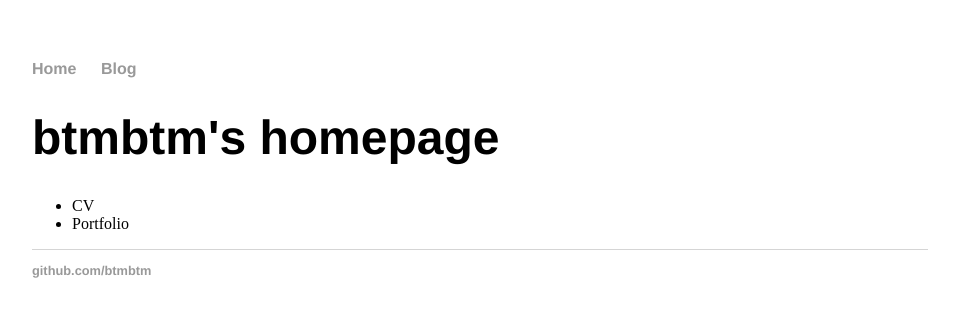
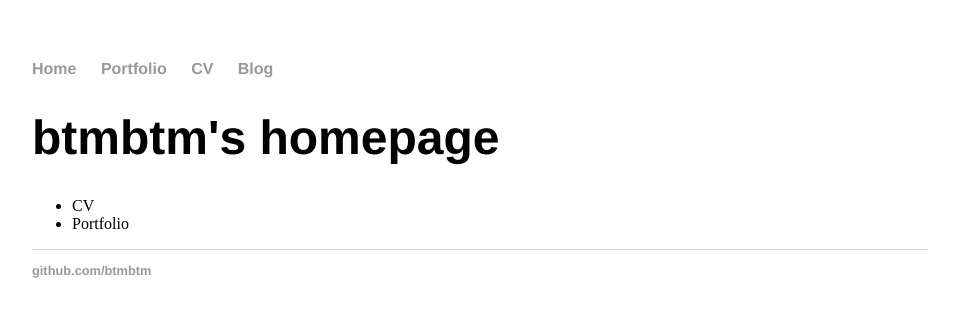
Before and after one commit to btmbtm/btmbtm.github.io, a Jekyll site: the page built from index.html, in a window 1280 px wide. Shown: the top 317 px of the page, without its empty margins (160-1119 px from the left). Built offline with Jekyll 4.4.1, drawn with Linux system fonts in a browser that asks for light colours; Markdown is read by kramdown in place of the engine named in the settings.

Commit message:
Update default.html

```diff
--- a/_layouts/default.html
+++ b/_layouts/default.html
@@ -9,6 +9,8 @@
 			<nav>
 	    		<ul>
 	        		<li><a href="/">Home</a></li>
+	        		<li><a href="/portfolio">Portfolio</a></li>
+	        		<li><a href="/cv">CV</a></li>
 	        		<li><a href="/blog">Blog</a></li>
 	    		</ul>
 			</nav>
```
